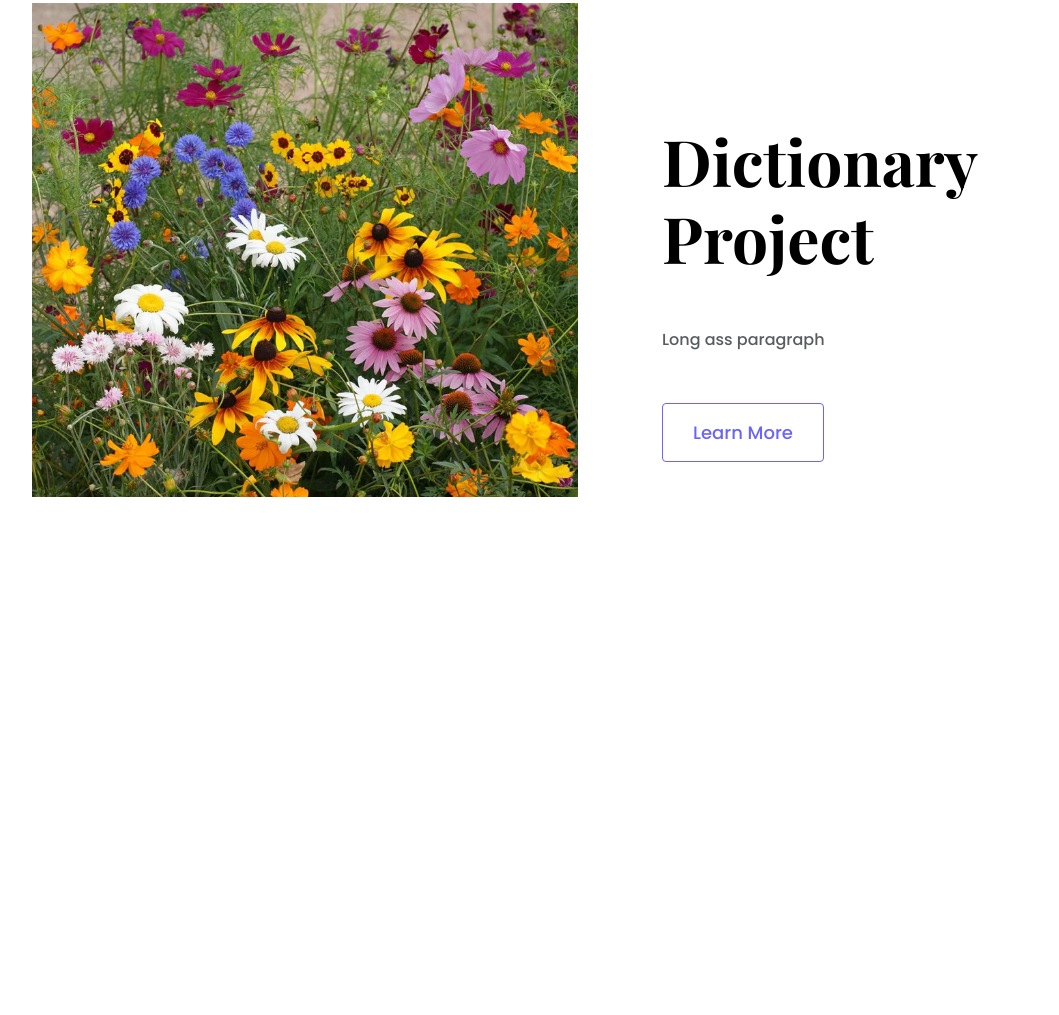
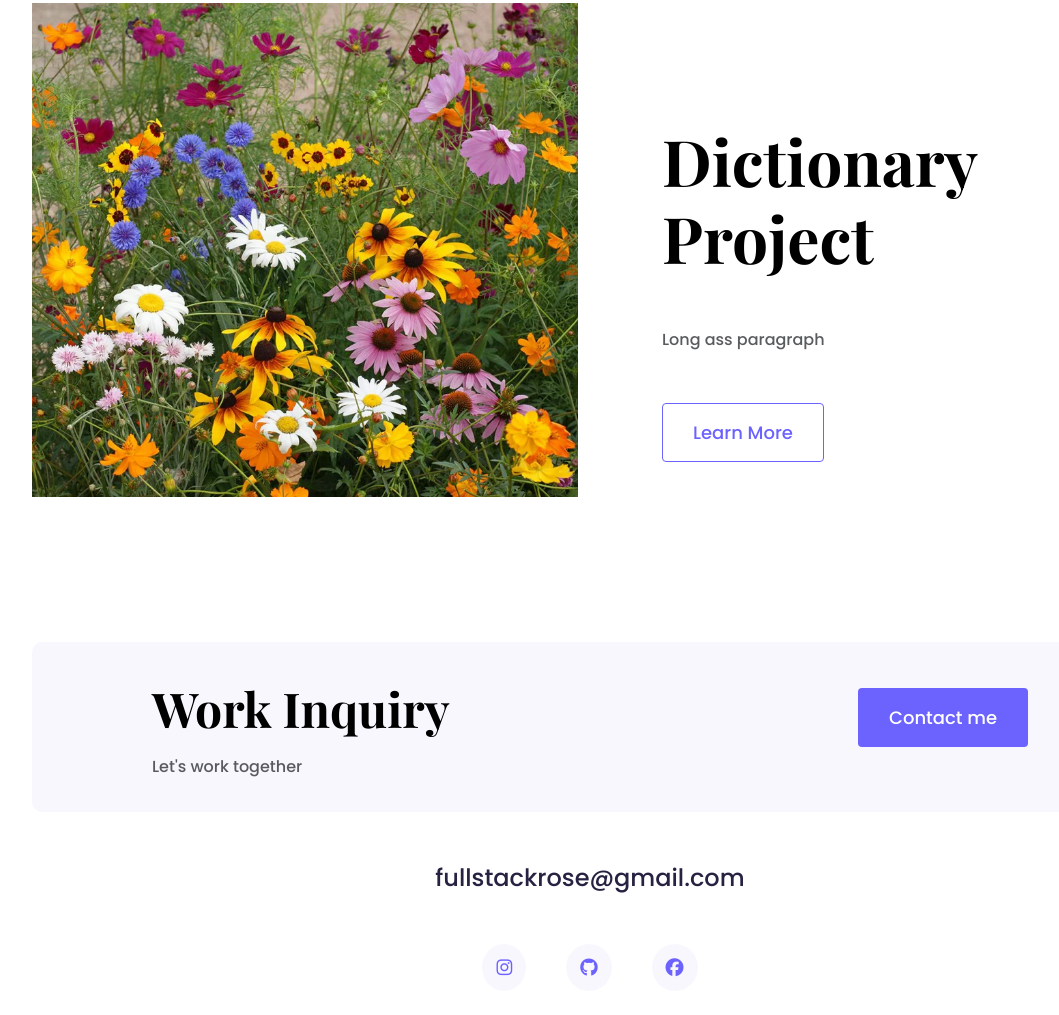
Before and after one commit to MasterBuilderRose/portfolio, a plain HTML site: page index.html in a window 1280 px wide. Shown: the part 2026-3041 px from the top of the page, without its empty margins (50-1109 px from the left). Before the commit the page ends 2608 px from the top, so only its background shows below. Drawn offline with nearby package versions, Linux system fonts and the light colour scheme.

Commit message:
integrated footer content and styling

```diff
--- a/index.html
+++ b/index.html
@@ -88,6 +88,32 @@
           </div>
         </div>
       </div>
+      <footer>
+        <div class="contact-box d-flex d-none d-md-flex justify-content-between mb-5">
+          <div>
+            <h4>Work Inquiry</h4>
+            <p class="text-muted">Let's work together</p>
+          </div>
+          <div><a class="btn btn-branding mt-3" href="">Contact me</a></div>
+        </div>
+        <div class="d-flex justify-content-center mb-5">
+          <a class="email-link" href="mailto:fullstackrose@gmail.com"
+            >fullstackrose@gmail.com</a
+          >
+        </div>
+
+        <div class="social-links d-flex justify-content-center">
+          <a href="www.instagram.com" target="_blank"
+            ><i class="fab fa-instagram"></i
+          ></a>
+          <a href="www.github.com" target="_blank"
+            ><i class="fab fa-github"></i
+          ></a>
+          <a href="www.facebook.com" target="_blank"
+            ><i class="fab fa-facebook"></i
+          ></a>
+        </div>
+      </footer>
     </div>
   </body>
 </html>
--- a/src/style.css
+++ b/src/style.css
@@ -82,9 +82,16 @@ p {
     font-size: 44px;
     line-height: 56px;
   }
+
   h2 {
     font-size: 44px;
   }
+
+h4 {
+    font-size: 26px;
+  }
+
+
 
   .hero {
     padding: 80px 20px;
@@ -98,6 +105,7 @@ p {
     text-align: center;
     padding: 0;
   }
+
 }
 
 /* About Section */
@@ -131,7 +139,6 @@ p {
 
 .work-section-content p {
   font-size: 14px;
-
 }
 
 .work-section {
@@ -142,25 +149,20 @@ p {
   margin: 30px;
 }
 
-
 /* Nav Section */
 nav {
   padding: 20px 0;
 }
 
-
 .logo {
-max-height: 40px;
+  max-height: 40px;
 }
-
-
 
 nav li {
   display: inline;
   list-style: none;
   line-height: 42px;
   margin-left: 15px;
-
 }
 
 nav ul {
@@ -172,15 +174,59 @@ nav a {
   text-decoration: none;
   color: #272142;
   transition: all 100ms ease-in-out;
-
 }
 
 nav a:hover {
-color: var(--branding-color);
-
+  color: var(--branding-color);
 }
 
 nav li.active a {
   color: var(--branding-color);
+}
 
+/* Footer Section */
+
+footer {
+  margin: 60px 0;
 }
+
+.email-link {
+  text-decoration: none;
+  color: #272142;
+  font-size: 24px;
+  text-align: center;
+}
+
+.email-link a:hover {
+  color: var(--branding-color);
+}
+
+.social-links a {
+  margin: 0 20px;
+  color: var(--branding-color);
+  background-color: var(--secondary-color);
+  padding: 10px 14px;
+  font-size: 18px;
+  border-radius: 50%;
+  transition: all 100ms ease-in-out;
+}
+
+.social-links a:hover {
+ color: white;
+ background-color: var(--branding-color);
+}
+
+.contact-box {
+  background: var(--secondary-color);
+  padding: 30px 120px;
+  border-radius: 10px;
+}
+
+h4 {
+  font-size: 48px;
+  line-height: 1.5;
+}
+
+.contact-box p {
+  margin: 0;
+}
```
